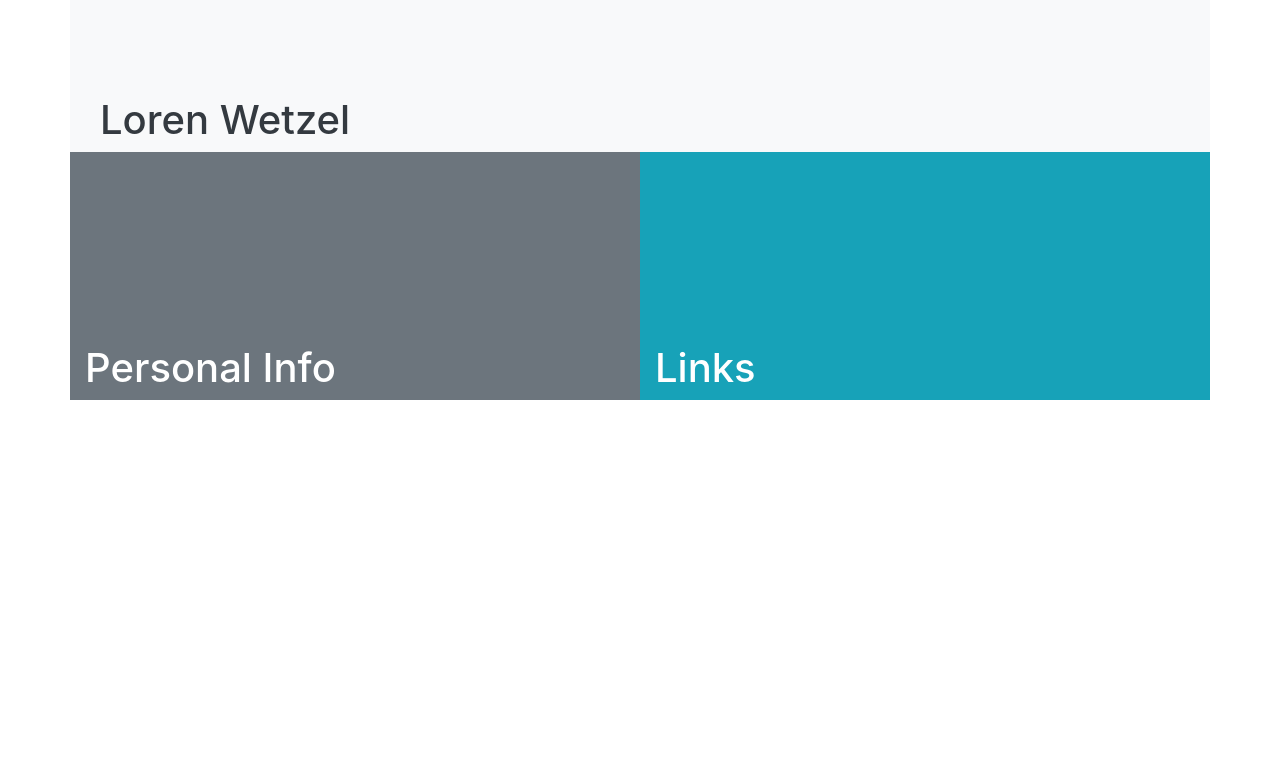
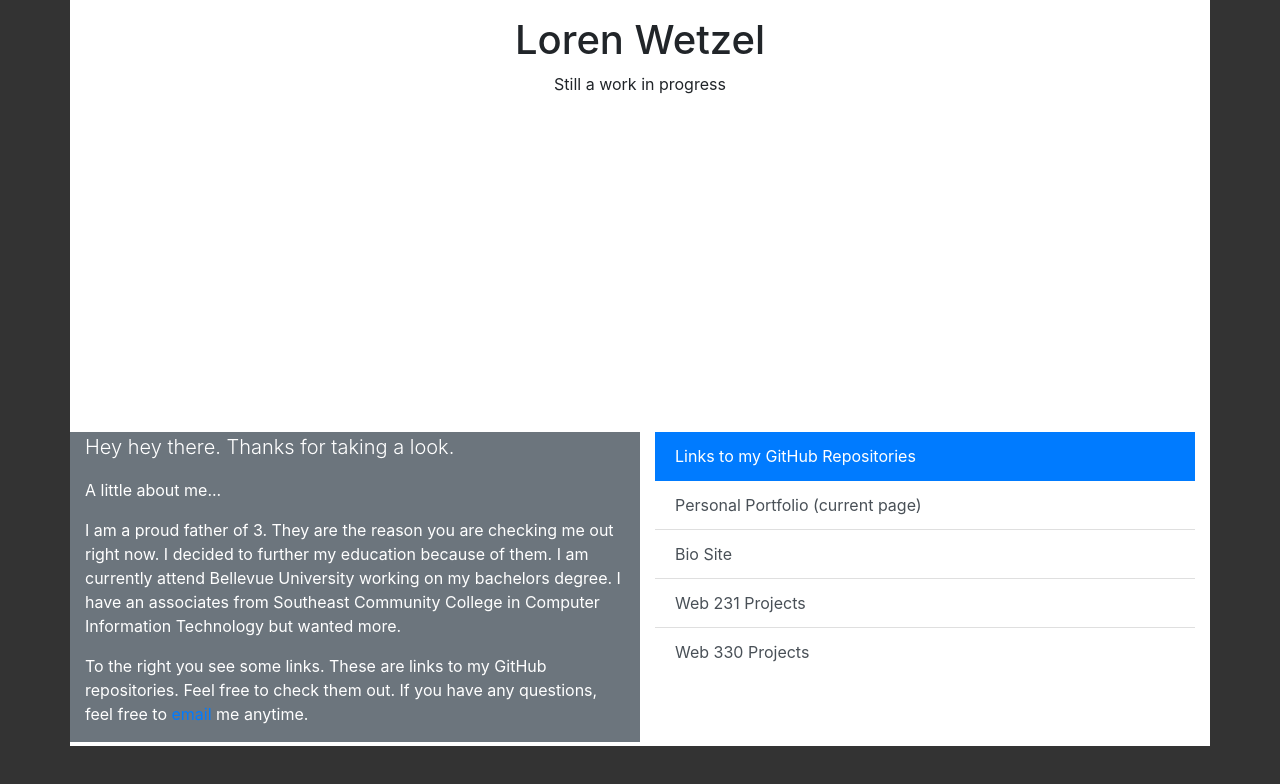
Before and after one commit to l-wetzel90/l-wetzel90.github.io, a plain HTML site: page index.html in a window 1280 px wide. Drawn offline with nearby package versions, Linux system fonts and the light colour scheme.

Commit message:
user interface for the most part

```diff
--- a/index.html
+++ b/index.html
@@ -19,40 +19,48 @@
 
   <link rel="stylesheet" href="https://stackpath.bootstrapcdn.com/bootstrap/4.3.1/css/bootstrap.min.css"
     integrity="sha384-ggOyR0iXCbMQv3Xipma34MD+dH/1fQ784/j6cY/iJTQUOhcWr7x9JvoRxT2MZw1T" crossorigin="anonymous">
-  <link rel="stylesheet" href="/main.css">
+  <link rel="stylesheet" href="main.css">
 
 </head>
 
-<body>
-  <div class="container bg-light text-dark">
-    <div class="col ">
-      <br><br><br><br>
-      <h1>Loren Wetzel</h1>
+<body class ="container">
+
+  <header class="text-center pt-3">
+    <h1>Loren Wetzel</h1>
+    <p>Still a work in progress</p>
+  </header>
+
+  <!-- still a work in progress -->
+  <div class="row pb-1">
+    <div class="personal col bg-secondary text-white">
+      <p class="lead">Hey hey there. Thanks for taking a look. </p>
+      <p>A little about me...</p>
+      <p>I am a proud father of 3. They are the reason you are checking me out right now. I decided to further my
+        education because of them. I am currently attend Bellevue University working on my bachelors degree. I have an
+        associates from Southeast Community College in Computer Information Technology but wanted more. </p>
+      <p>To the right you see some links. These are links to my GitHub repositories. Feel free to check them out. If you
+        have any questions, feel free to <a href="mailto:l.wetzel900@gmail.com">email</a> me anytime.</p>
     </div>
-    <div class="row align-items-center">
-      <div class="col bg-secondary text-white">
-          <br><br><br><br><br><br><br><br>
-        <h1>Personal Info</h1>
-      </div>
-      <div class="col bg-info text-white">
-          <br><br><br><br><br><br><br><br>
-        <h1>Links</h1>
+
+    <div class="links col">
+      <div class="list-group list-group-flush">
+        <li class="list-group-item list-group-item-action active">Links to my GitHub Repositories</li>
+        <a href="https://l-wetzel90.github.io/" target="_blank" class="list-group-item list-group-item-action">
+          Personal Portfolio (current page)
+        </a>
+        <a href="https://l-wetzel90.github.io/bioSite/" target="_blank"
+          class="list-group-item list-group-item-action">Bio Site</a>
+        <a href="https://github.com/l-wetzel90/web-231" target="_blank"
+          class="list-group-item list-group-item-action">Web 231
+          Projects</a>
+        <a href="https://github.com/l-wetzel90/web-330" target="_blank"
+          class="list-group-item list-group-item-action">Web 330
+          Projects</a>
       </div>
     </div>
+  </div>
 
-
-
-
-
-
-
-
-
-
-
-
-
-  </div>
+  <!-- js script calls -->
   <script src="https://code.jquery.com/jquery-3.3.1.slim.min.js"
     integrity="sha384-q8i/X+965DzO0rT7abK41JStQIAqVgRVzpbzo5smXKp4YfRvH+8abtTE1Pi6jizo"
     crossorigin="anonymous"></script>
--- a/main.css
+++ b/main.css
@@ -0,0 +1,10 @@
+html {
+  background-color: #333;
+}
+
+.personal{
+  margin-top: 20rem;
+}
+.links{
+  margin-top: 20rem;
+}
```
